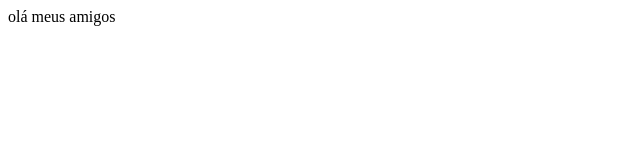
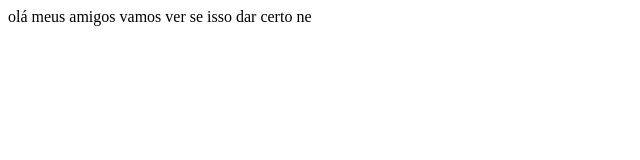
Before and after one commit to Maurim-Lima/Nova-tentativa, a plain HTML site: page index.html in a window 1280 px wide. Shown: the whole page, without its empty margins (0-640 px from the left). Drawn offline with Linux system fonts and the light colour scheme.

Commit message:
Update index.html

```diff
--- a/index.html
+++ b/index.html
@@ -7,5 +7,6 @@
 </head>
 <body>
     olá meus amigos
+    vamos ver se isso dar certo ne
 </body>
 </html>
```
